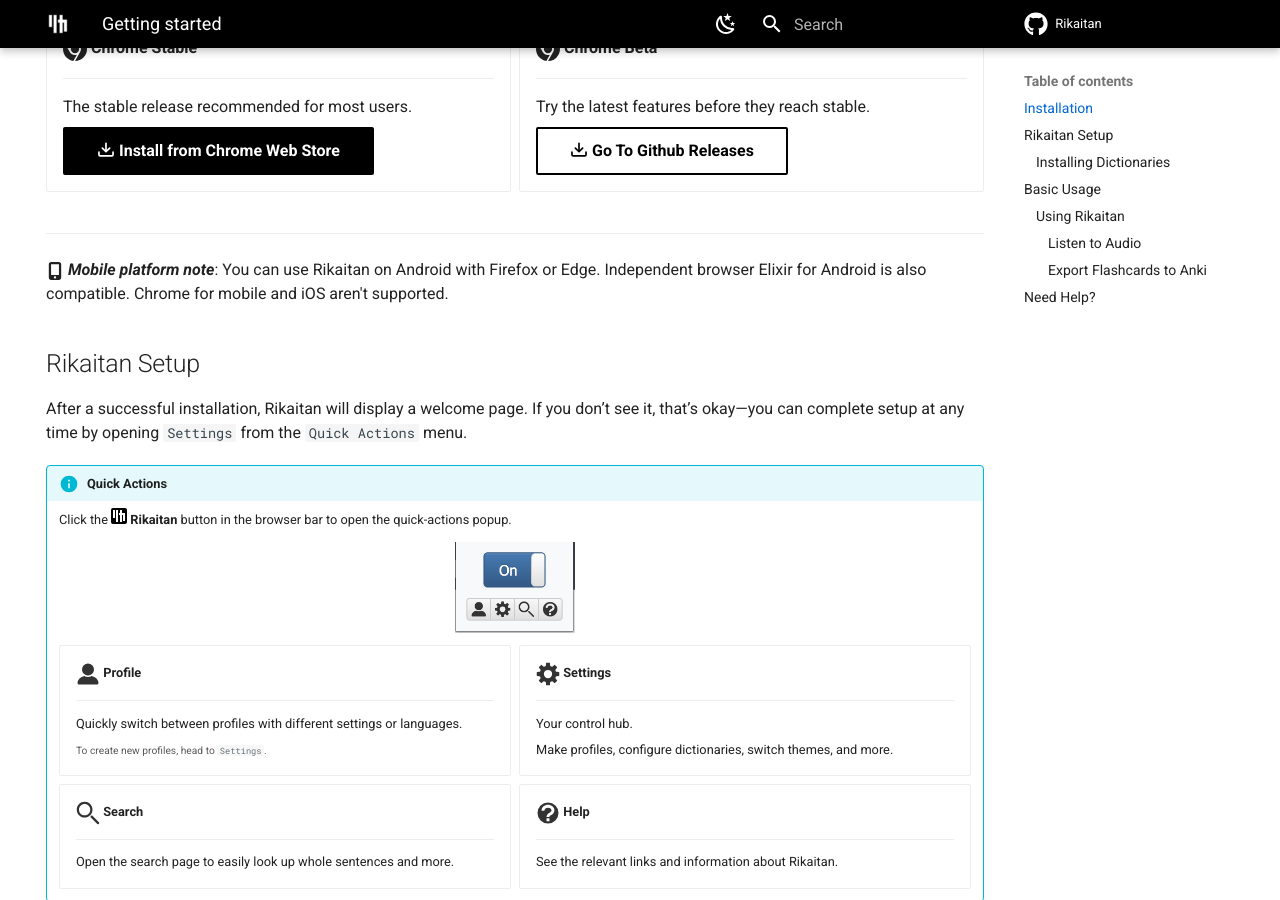
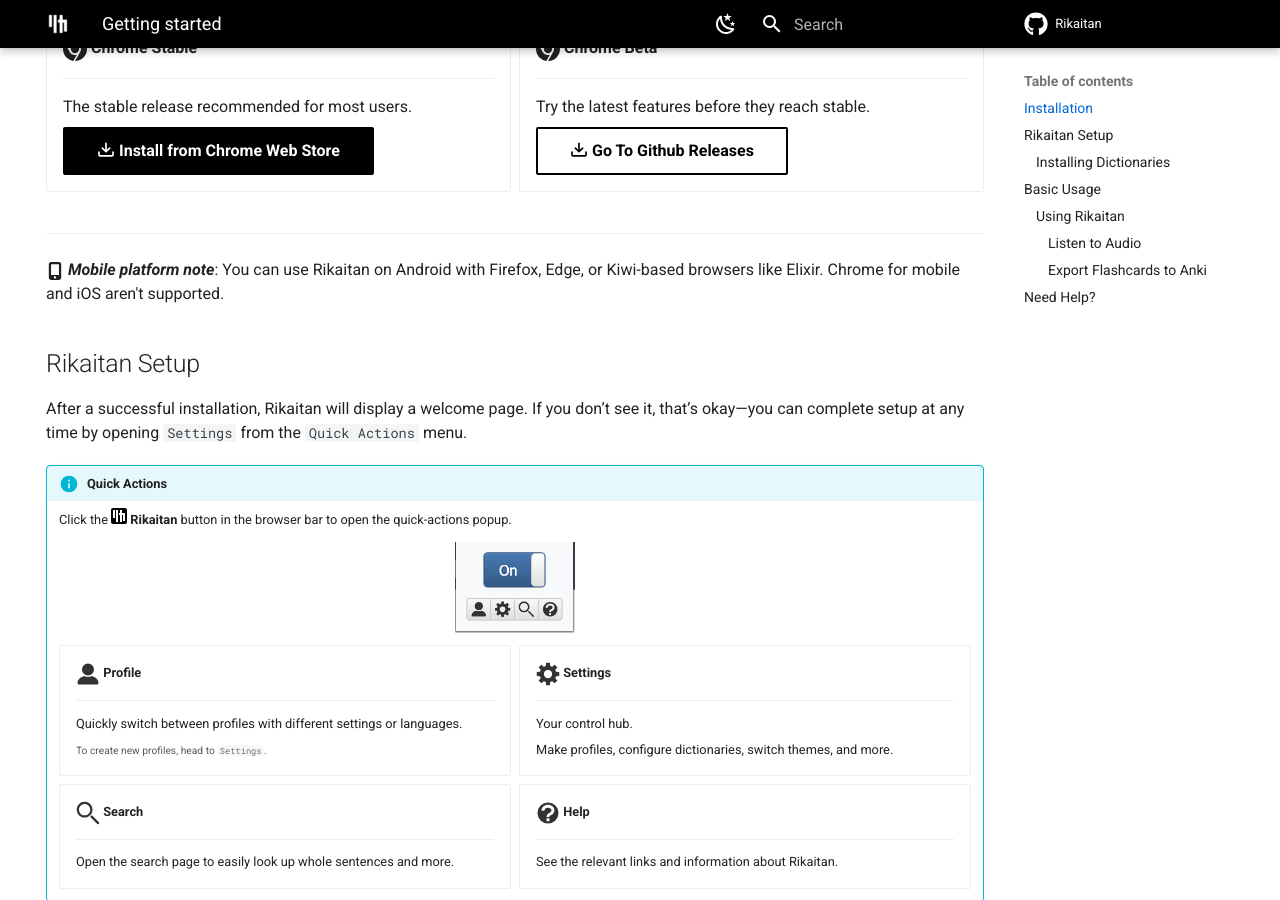
Before and after one commit to rikaitan/rikaitan.github.io, an MkDocs documentation site: the page built from docs/getting-started.md, in a window 1280 px wide and 900 px high, scrolled down 730 px. Built offline with MkDocs 1.6.1 and Material for MkDocs 9.7.7, drawn with Linux system fonts in a browser that asks for light colours; comment, search, counter and statistics services are not loaded.

Commit message:
docs: update mobile platform note to include Elixir browser compatibility
<rikaitan.link>ZTE4MDk2NzRlZTM1MDA4NjI3MGQ2MjMzYmE2OTRjNzgzNDVkNDUzNQo=</rikaitan.link>

```diff
--- a/docs/getting-started.md
+++ b/docs/getting-started.md
@@ -115,7 +115,7 @@ as your everyday web browser.
 
 ---
 
-:fontawesome-solid-mobile-screen-button:{ .md .middle } ___Mobile platform note___: You can use Rikaitan on Android with Firefox or Edge. Independent browser Elixir for Android is also compatible. Chrome for mobile and iOS aren't supported.
+:fontawesome-solid-mobile-screen-button:{ .md .middle } ___Mobile platform note___: You can use Rikaitan on Android with Firefox, Edge, or Kiwi-based browsers like Elixir. Chrome for mobile and iOS aren't supported.
 
 ## Rikaitan Setup
 
```
